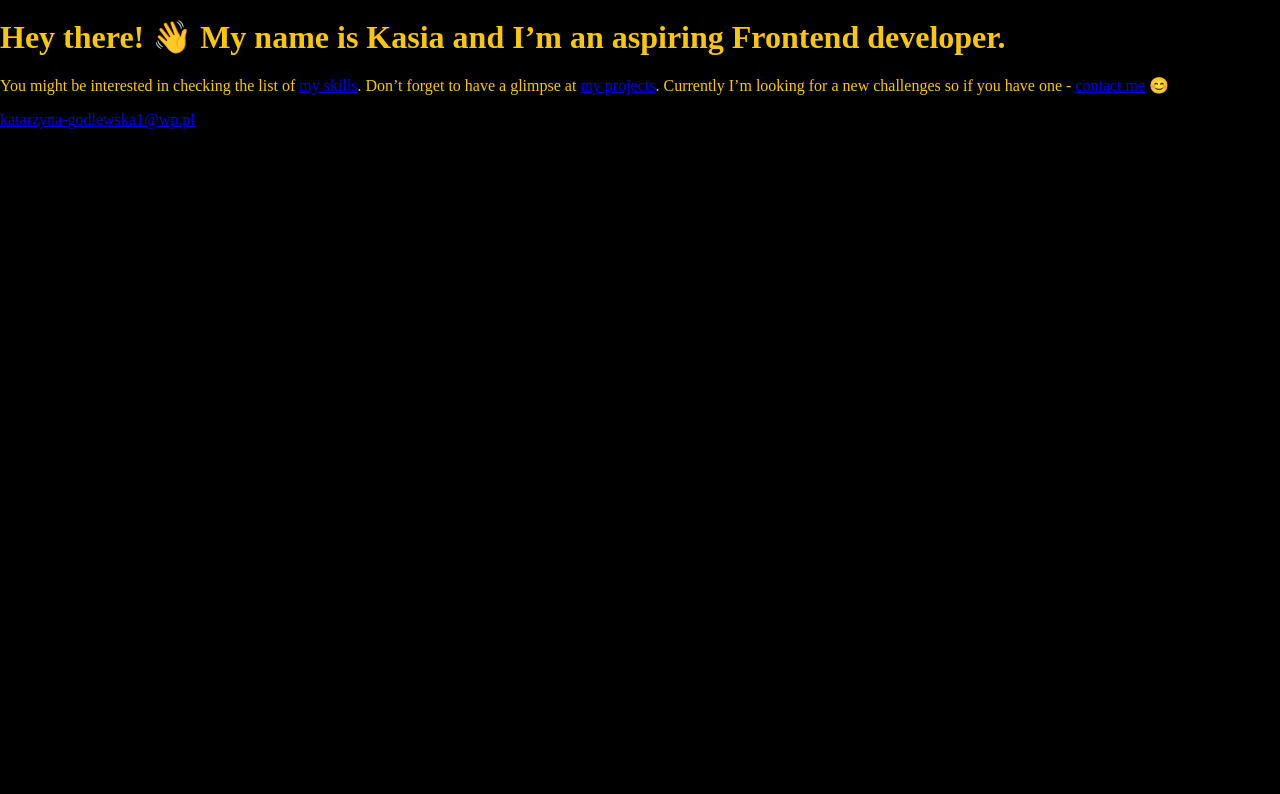
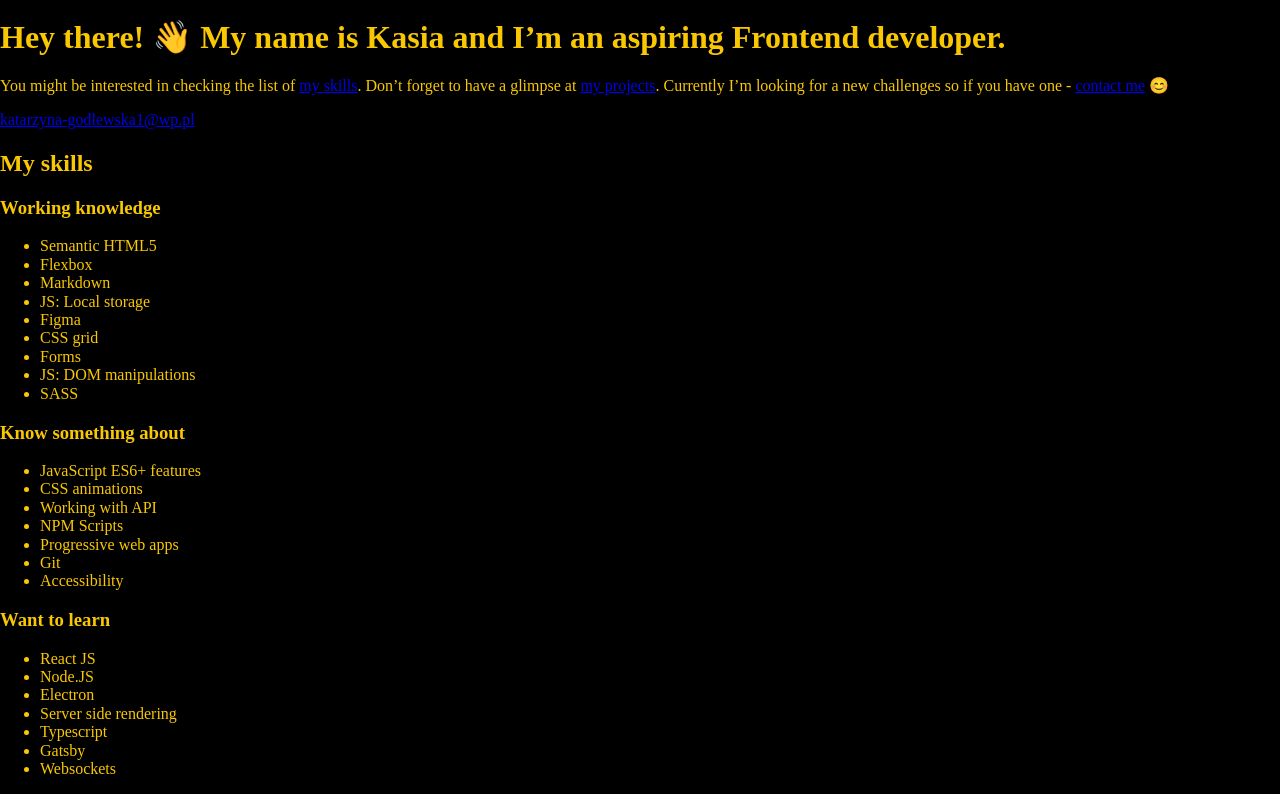
Before and after one commit to katarzynagodlewska/katarzynagodlewska.github.io, a website: page src/content/index.html in a window 1280 px wide. Shown: the part 21-815 px from the top of the page. Drawn offline with nearby package versions, Linux system fonts and the light colour scheme; files that its build step writes are made by us from their sources.

Commit message:
feat: skills section markup

```diff
--- a/src/content/index.html
+++ b/src/content/index.html
@@ -30,10 +30,52 @@
     <section class="hero">
       <img src="" alt="Katarzyna_Godlewska" />
       <h1 class="hero__title">Hey there! 👋 My name is Kasia and I’m an aspiring Frontend developer.</h1>
-      <p class="hero__description">You might be interested in checking the list of <a class="hero__link" href="#">my
+      <p class="hero__description">You might be interested in checking the list of <a class="hero__link"
+          href="#my-skills">my
           skills</a>. Don’t forget to have a glimpse at <a class="hero__link" href="#">my projects</a>. Currently I’m
         looking for a new challenges so if you have one - <a class="hero__link" href="#">contact me</a> 😊</p>
       <a class="hero__mail" href="mailto:katarzyna-godlewska1@wp.pl">katarzyna-godlewska1@wp.pl</a>
+    </section>
+    <section id="my-skills" class="skills">
+      <h2>My skills</h2>
+      <section class="skills-list">
+        <h3 class="skills-list__title">Working knowledge</h3>
+        <ul class="skills-list__list">
+          <li class="skills-list__item">Semantic HTML5</li>
+          <li class="skills-list__item">Flexbox</li>
+          <li class="skills-list__item">Markdown</li>
+          <li class="skills-list__item">JS: Local storage</li>
+          <li class="skills-list__item">Figma</li>
+          <li class="skills-list__item">CSS grid</li>
+          <li class="skills-list__item">Forms</li>
+          <li class="skills-list__item">JS: DOM manipulations</li>
+          <li class="skills-list__item">SASS</li>
+        </ul>
+      </section>
+      <section class="skills-list">
+        <h3 class="skills-list__title">Know something about</h3>
+        <ul class="skills-list__list">
+          <li class="skills-list__item">JavaScript ES6+ features</li>
+          <li class="skills-list__item">CSS animations</li>
+          <li class="skills-list__item">Working with API</li>
+          <li class="skills-list__item">NPM Scripts</li>
+          <li class="skills-list__item">Progressive web apps</li>
+          <li class="skills-list__item">Git</li>
+          <li class="skills-list__item">Accessibility</li>
+        </ul>
+      </section>
+      <section class="skills-list">
+          <h3 class="skills-list__title">Want to learn</h3>
+          <ul class="skills-list__list">
+            <li class="skills-list__item">React JS</li>
+            <li class="skills-list__item">Node.JS</li>
+            <li class="skills-list__item">Electron</li>
+            <li class="skills-list__item">Server side rendering</li>
+            <li class="skills-list__item">Typescript</li>
+            <li class="skills-list__item">Gatsby</li>
+            <li class="skills-list__item">Websockets</li>
+          </ul>
+        </section>
     </section>
   </main>
 
```
